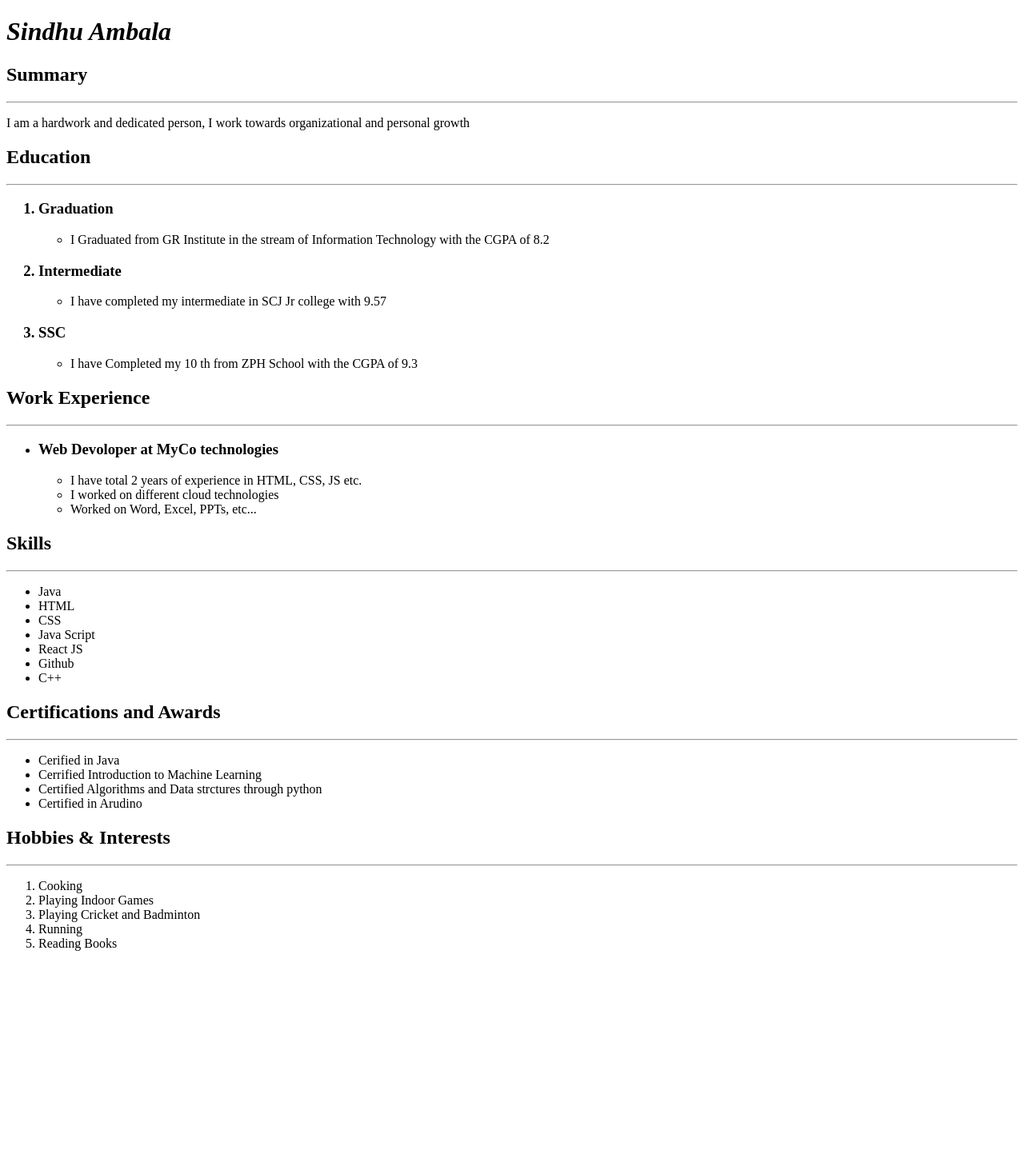
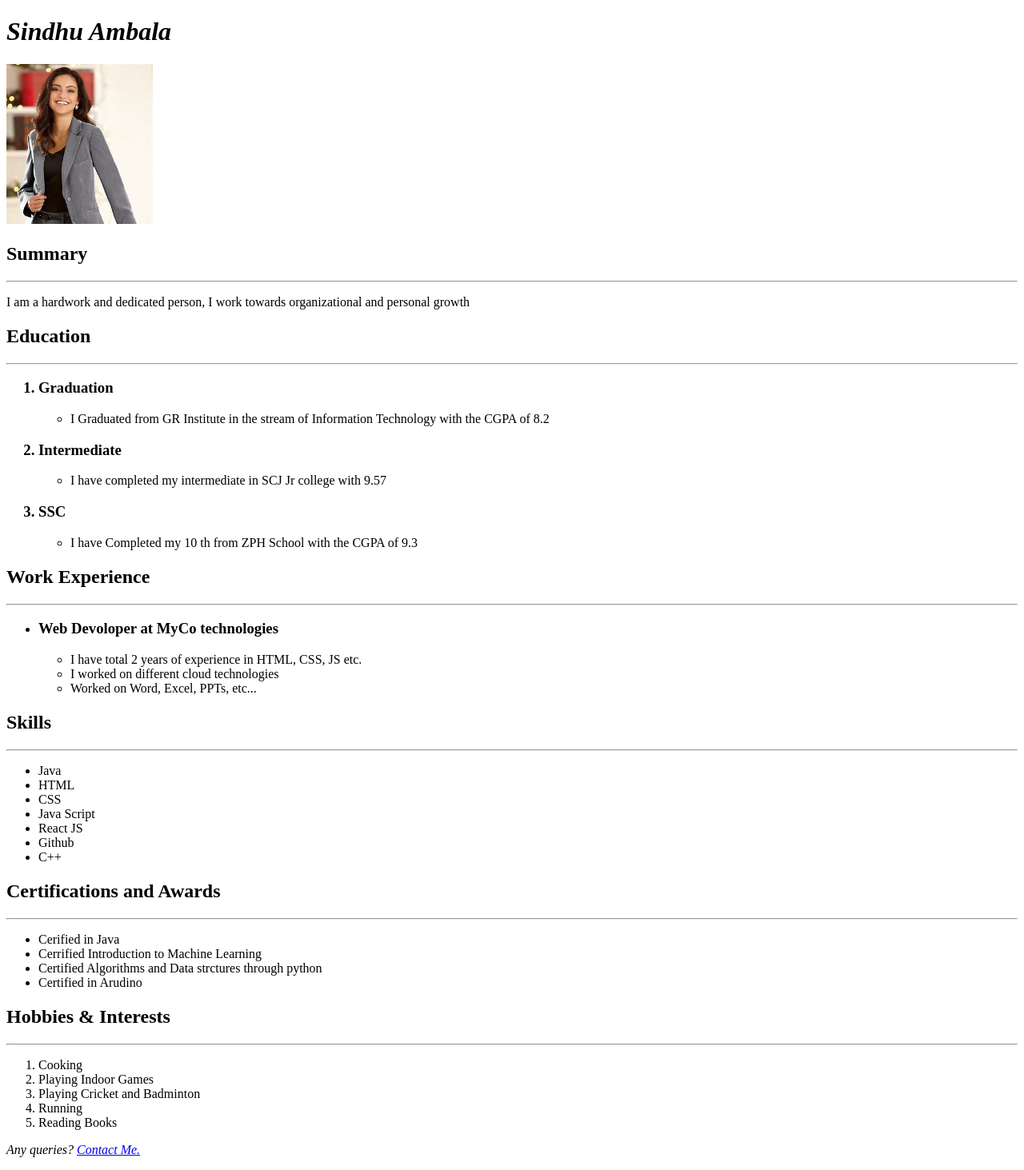
Before and after one commit to SindhuLearnings/html-myresume, a plain HTML site: page index.html in a window 1280 px wide. Shown: the whole page at 80% size. Before the commit the page ends 1205 px from the top, so only its background shows below. Drawn offline with Linux system fonts and the light colour scheme.

Commit message:
Add files via upload

```diff
--- a/index.html
+++ b/index.html
@@ -5,6 +5,7 @@
     </head>
     <body>
         <h1><i>Sindhu Ambala</i></h1>
+        <img src="./download.jpg" height="200" />
         <h2>Summary</h2>
         <hr />
         <p>I am a hardwork and dedicated person, I work towards organizational and personal growth</p>
@@ -71,5 +72,6 @@
             <li>Running</li>
             <li>Reading Books</li>
         </ol>
+        <p><i>Any queries? <a href="./contact.html">Contact Me.</a></i></p>
     </body>
 </html>
```
